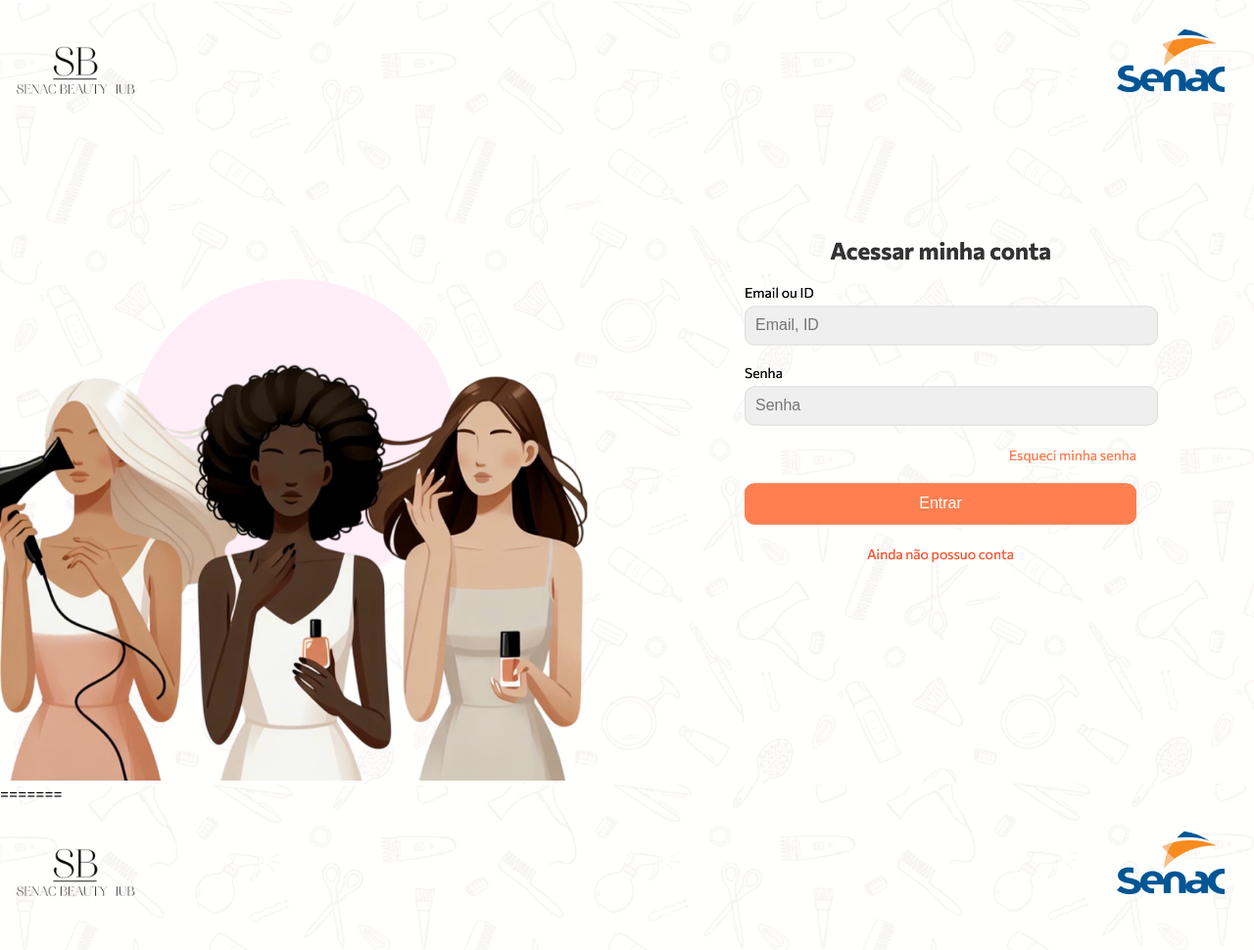
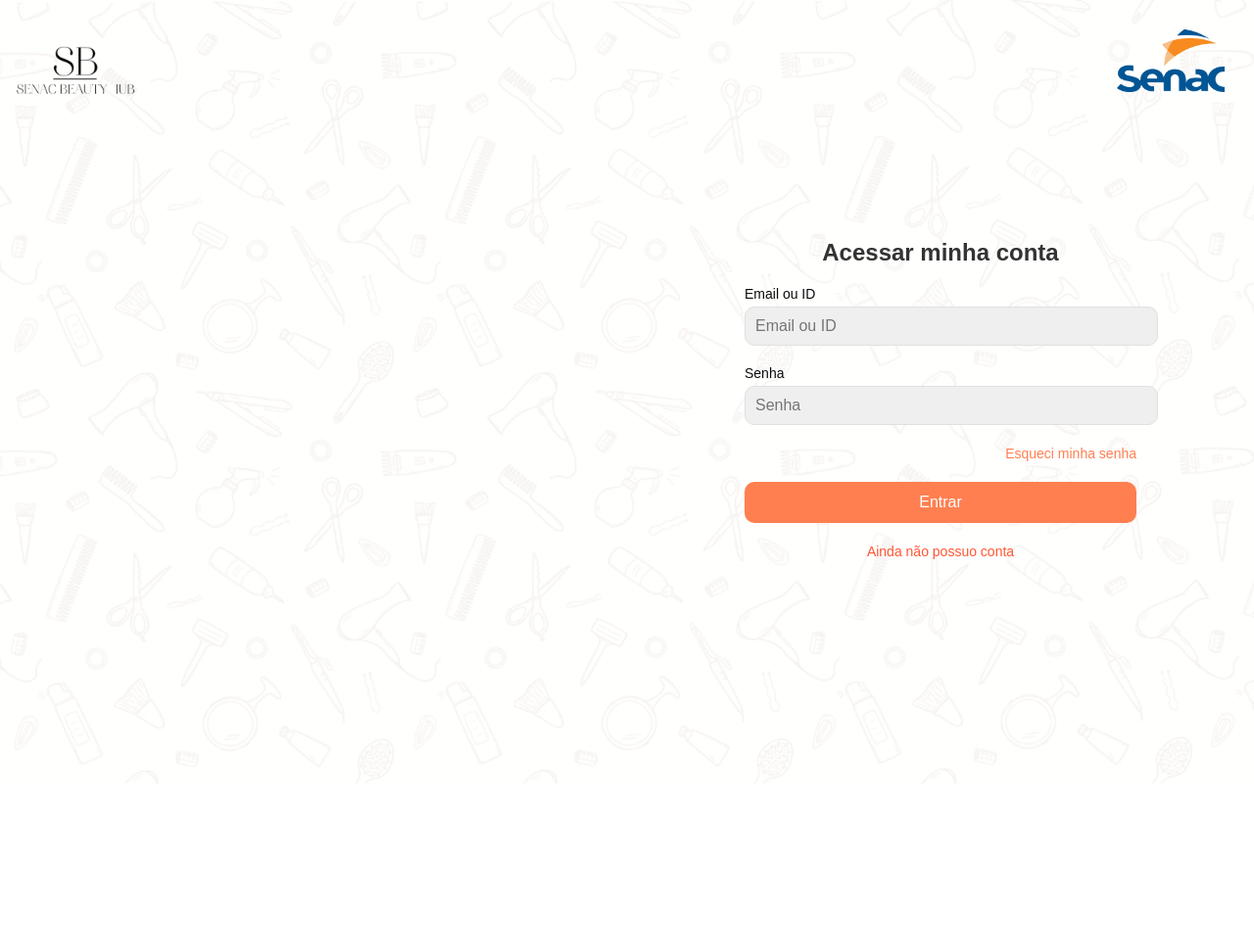
Before and after one commit to italobalm/Senac-Beauty-Hub, a plain HTML site: page login.html in a window 1280 px wide. Shown: the top 970 px of the page at 98% size. After the commit the page ends 800 px from the top, so only its background shows below. Drawn offline with Linux system fonts and the light colour scheme.

Commit message:
Update login.html

```diff
--- a/login.html
+++ b/login.html
@@ -5,106 +5,39 @@
     <meta name="viewport" content="width=device-width, initial-scale=1.0">
     <title>SENAC Beauty Hub</title>
     <link rel="stylesheet" href="login.css">
-    <link rel="preconnect" href="https://fonts.gstatic.com" crossorigin>
-    <link href="https://fonts.googleapis.com/css2?family=Commissioner:wght@100..900&display=swap" rel="stylesheet">
+
 </head>
 <body>
     <div class="container">
-        <!-- Logo do SENAC Beauty Hub -->
         <div class="logo-beauty-hub">
             <img src="imagens/logo senac beauty.png" alt="Senac Beauty Hub Logo">
         </div>
-
-        <!-- Imagem das mulheres -->
-        <div class="girls">
-            <img src="imagens/mulheres lá.png" alt="Mulheres">
-        </div>
-
-        <!-- Logo do SENAC -->
         <div class="senac-logo">
             <img src="imagens/logo senac.png" alt="Logo Senac">
         </div>
-    </div>
 
+<!-- Container do login centralizado-->
         <div class="login-container">
             <h1>Acessar minha conta</h1>
             <form>
                 <div class="input-container">
                     <label for="email">Email ou ID</label>
-                <input type="text" id="email" name="email" placeholder="Email, ID">
+                    <input type="text" id="email" name="email" placeholder="Email ou ID">
                 </div>
-
                 <div class="input-container">
                     <label for="password">Senha</label>
                     <input type="password" id="password" name="password" placeholder="Senha">
                 </div>
-
                 <div class="forgot-password">
                     <a href="esquecisenha.html">Esqueci minha senha</a>
                 </div>
-
-            <button type="submit" class="login-btn">Entrar</button>
-
+                <button type="button" class="login-btn" onclick="window.location.href='agendamento.html'">Entrar</button>
                 <div class="register">
                     <a href="cadastro.html">Ainda não possuo conta</a>
                 </div>
             </form>
         </div>
+    </div>
+
 </body>
 </html>
-=======
-<!DOCTYPE html>
-<html lang="pt-br">
-<head>
-    <meta charset="UTF-8">
-    <meta name="viewport" content="width=device-width, initial-scale=1.0">
-    <title>SENAC Beauty Hub</title>
-    <link rel="stylesheet" href="login.css">
-    <link rel="preconnect" href="https://fonts.gstatic.com" crossorigin>
-    <link href="https://fonts.googleapis.com/css2?family=Commissioner:wght@100..900&display=swap" rel="stylesheet">
-</head>
-<body>
-    <div class="container">
-        <!-- Logo do SENAC Beauty Hub -->
-        <div class="logo-beauty-hub">
-            <img src="imagens/logo senac beauty.png" alt="Senac Beauty Hub Logo">
-        </div>
-
-        <!-- Imagem das mulheres -->
-        <div class="girls">
-            <img src="imagens/mulheres lá.png" alt="Mulheres">
-        </div>
-
-        <!-- Logo do SENAC -->
-        <div class="senac-logo">
-            <img src="imagens/logo senac.png" alt="Logo Senac">
-        </div>
-    </div>
-
-    <div class="login-container">
-        <h1>Acessar minha conta</h1>
-        <form>
-            <div class="input-container">
-                <label for="email">Email ou ID</label>
-                <input type="text" id="email" name="email" placeholder="Email, ID">
-            </div>
-
-            <div class="input-container">
-                <label for="password">Senha</label>
-                <input type="password" id="password" name="password" placeholder="Senha">
-            </div>
-
-            <div class="forgot-password">
-                <a href="esquecisenha.html">Esqueci minha senha</a>
-            </div>
-
-            <button type="submit" class="login-btn">Entrar</button>
-
-            <div class="register">
-                <a href="cadastro.html">Ainda não possuo conta</a>
-            </div>
-        </form>
-    </div>
-</body>
-</html>
->>>>>>> 2b1ff6bc7c62fdc188961842b1fa1bc31e6ad7c8
```
Lines whose indentation alone changed are shown as unchanged.
